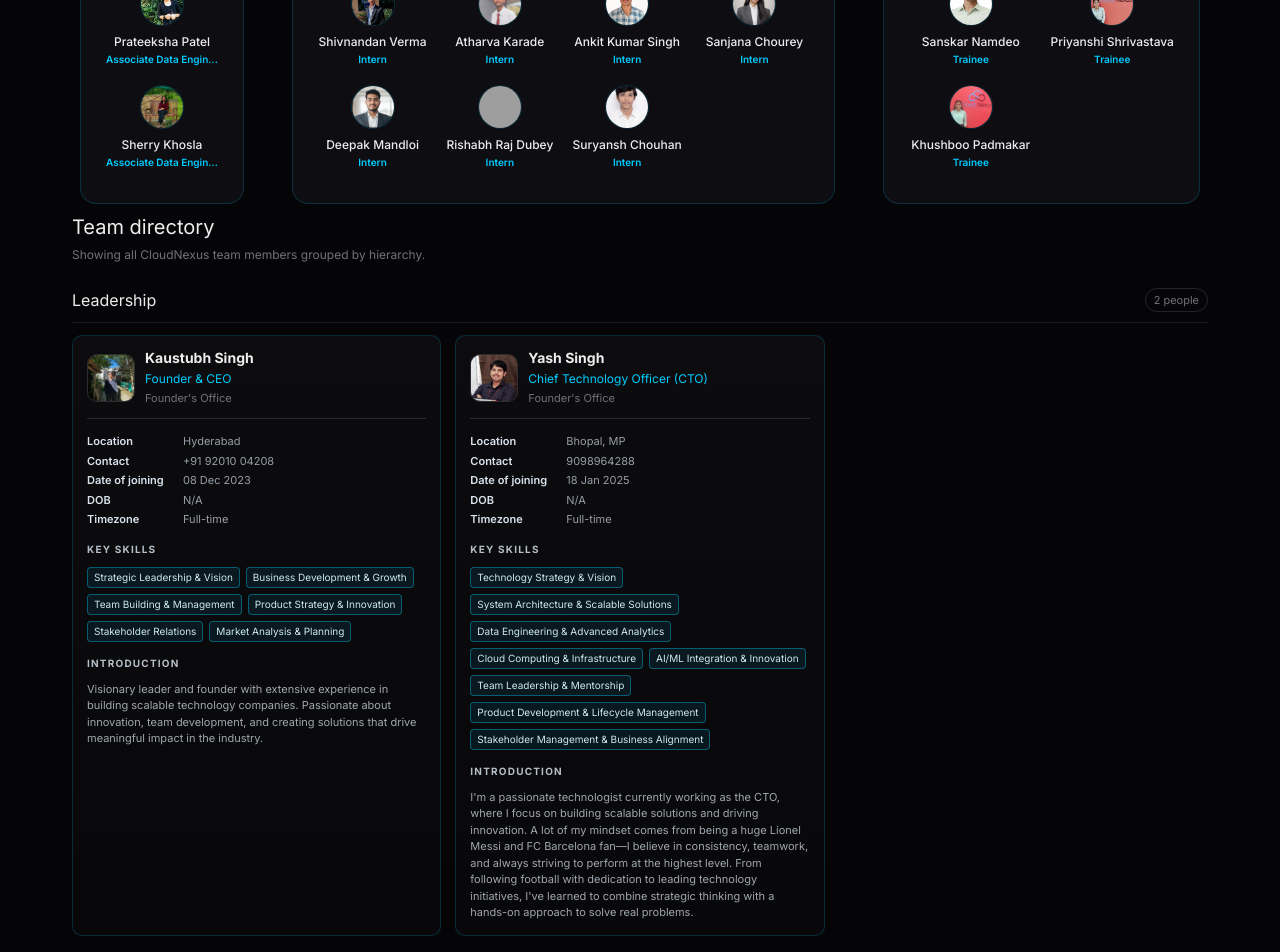
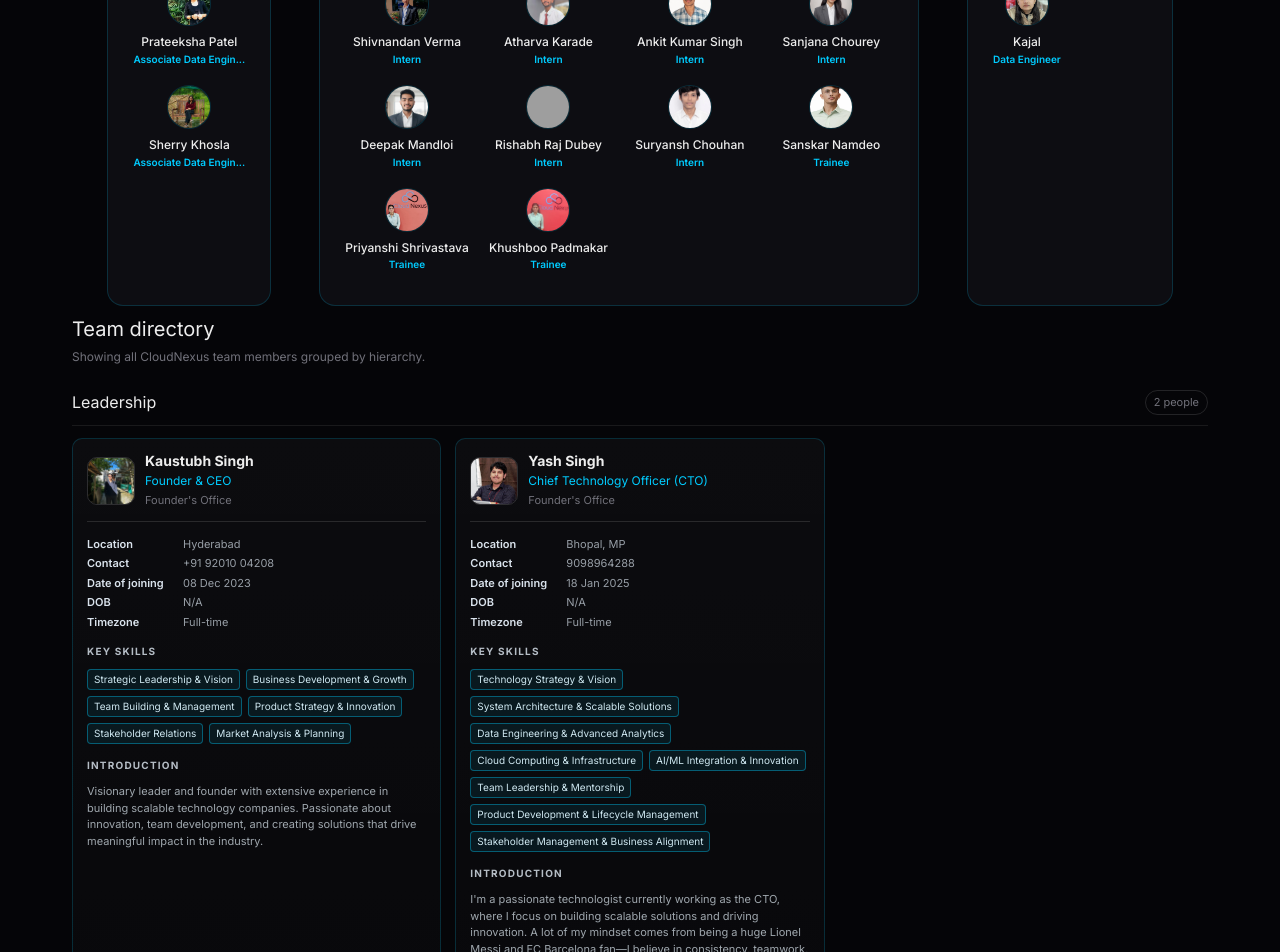
Before and after one commit to CloudNexus-Org/CN-Sentinels, a React (Vite) app: page / in a window 1280 px wide. Shown: the part 1140-2092 px from the top of the page. Built offline with nearby package versions, Linux system fonts and the light colour scheme; grey boxes are pictures that could not be loaded.

Commit message:
Add Kajal trainee profile and update team grouping

```diff
--- a/src/components/TeamDirectory.jsx
+++ b/src/components/TeamDirectory.jsx
@@ -33,14 +33,13 @@ const internIds = [
   'Sanjana-Chourey',
   'Deepak-Mandloi',
   'Rishabh-Raj-Dubey',
-  'Suryansh-Chouhan'
-]
-
-const traineeIds = [
+  'Suryansh-Chouhan',
   'Sanskar-Namdeo',
   'Priyanshi-Shrivastava',
   'Khushboo-Padmakar'
 ]
+
+const traineeIds = ['Kajal']
 
 function shortRole(title = '') {
   if (title.includes('Trainee')) return 'Trainee'
@@ -452,6 +451,7 @@ const TeamDirectory = () => {
                                   </div>
                                 </li>
 
+                                {traineeGroup.length > 0 && (
                                   <li>
                                     <div className="team-group group-trainee">
                                       <div className="team-group-grid">
@@ -472,6 +472,7 @@ const TeamDirectory = () => {
                                       </div>
                                     </div>
                                   </li>
+                                )}
                               </ul>
                             </li>
                           </ul>
@@ -542,6 +543,7 @@ const TeamDirectory = () => {
           </div>
         </div>
 
+        {traineeGroup.length > 0 && (
           <div className="org-cards-group">
             <div className="org-cards-group-head">
               <h4>Trainee</h4>
@@ -551,6 +553,7 @@ const TeamDirectory = () => {
               {traineeGroup.map(renderOrgCard)}
             </div>
           </div>
+        )}
       </div>
 
       <div className="divider" />
--- a/src/data/employees.js
+++ b/src/data/employees.js
@@ -850,5 +850,46 @@ export const employees = [
           skills: 'Docker, Git'
         }
       ]
+  },
+  {
+    id: 'Kajal',
+    name: 'Kajal',
+    jobTitle: 'Data Engineer',
+    department: 'Engineering',
+    location: 'Bhopal',
+    contact: '8817466641',
+    dateOfJoining: '6 April 2026',
+    dateOfBirth: '5/5/2003',
+    timeZone: 'Morning',
+    photo: '/asset/kajal.png',
+    keySkills: [
+      'SQL',
+      'Power BI',
+      'Tableau',
+      'Excel',
+      'Prompt Engineering',
+      'Python',
+      'Java',
+      'ETL Pipelines'
+    ],
+    professionalIntro: 'My name is Kajal. I am currently working as a Data Engineer. I have a strong interest in data-driven technologies and have developed skills in SQL, Python, Power BI, and data processing concepts like ETL pipelines.',
+    technicalSkills: [
+      {
+        category: 'Programming & Scripting',
+        skills: 'Python, Java, SQL'
+      },
+      {
+        category: 'Visualization & BI',
+        skills: 'Power BI, Tableau, Excel'
+      },
+      {
+        category: 'Data Engineering',
+        skills: 'ETL Pipelines, Data Processing'
+      },
+      {
+        category: 'AI Skills',
+        skills: 'Prompt Engineering'
+      }
+    ]
   }
 ];
```
Also changed, not shown: public/asset/kajal.png (added). Lines whose indentation alone changed are shown as unchanged.
